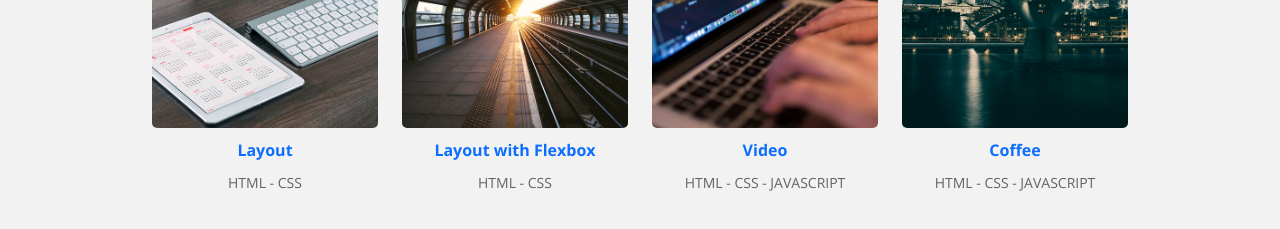
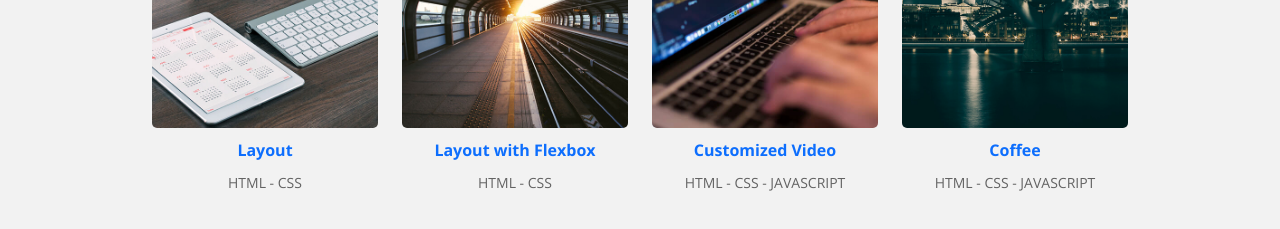
Before and after one commit to elManuelMiranda/elManuelMiranda.github.io, a plain HTML site: page index.html in a window 1280 px wide. Shown: the part 1720-1949 px from the top of the page. Drawn offline with nearby package versions, Linux system fonts and the light colour scheme.

Commit message:
Correction for titles

```diff
--- a/index.html
+++ b/index.html
@@ -109,7 +109,7 @@
 							<a class="btn" href="Practicas/VideoJS (Inicio)/index.html">View Website</a>
 						</div>
 						<div class="descripcion">
-							<p class="nombre"><a href="Practicas/VideoJS (Inicio)/index.html">Video</a></p>
+							<p class="nombre"><a href="Practicas/VideoJS (Inicio)/index.html">Customized Video</a></p>
 							<p class="categoria">HTML - CSS - JAVASCRIPT</p>
 						</div>
 					</div>
```
